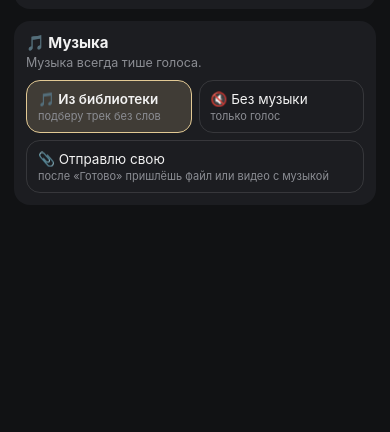
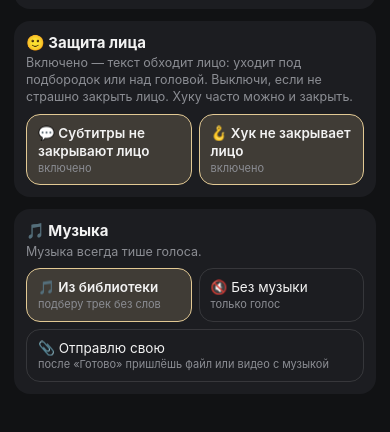
Before and after one commit to ZaKT0B/skleyka-constructor, a plain HTML site: page index.html in a window 390 px wide. Shown: the part 6993-7425 px from the top of the page. Before the commit the page ends 7306 px from the top, so only its background shows below. Drawn offline with nearby package versions, Linux system fonts and the light colour scheme; a web font is replaced by a local one.

Commit message:
Add files via upload

```diff
--- a/index.html
+++ b/index.html
@@ -133,6 +133,8 @@
   </div>
 
   <div class="sec" id="s-fx"><h2>✨ Фишки</h2><p class="h">Можно включить несколько. Нажми — включить и посмотреть пример сверху, нажми ещё раз — выключить.</p><div class="chips" id="fx"></div></div>
+
+  <div class="sec" id="s-face"><h2>🙂 Защита лица</h2><p class="h">Включено — текст обходит лицо: уходит под подбородок или над головой. Выключи, если не страшно закрыть лицо. Хуку часто можно и закрыть.</p><div class="chips" id="face"></div></div>
 
   <div class="sec" id="s-music"><h2>🎵 Музыка</h2><p class="h">Музыка всегда тише голоса.</p><div class="chips" id="music"></div></div>
 
@@ -911,6 +913,7 @@ try {   // настройки из бота (прошлый свой стиль)
 cfg.sub = Object.assign({ ref: "", font: "sf", anim: "one", case: "lower", size: 1, color: "#F7F2E8" }, cfg.sub || {});
 cfg.ins = Object.assign({ look: "frame", anim: "pop" }, cfg.ins || {});
 cfg.fx = cfg.fx || {};
+cfg.face = Object.assign({ sub: true, hook: true }, cfg.face || {});
 cfg.music = ["lib", "none", "own"].includes(cfg.music) ? cfg.music : "lib";
 cfg.hw = cfg.hw || "long"; cfg.hpos = cfg.hpos || "top";
 
@@ -977,6 +980,21 @@ function toggles() {
   el.querySelectorAll(".am").forEach((b) => b.classList.toggle("on", !!cfg.fx[b.dataset.v]));
 }
 
+// защита лица отдельно для субтитров и хука (26.11.2026, Вадим: «на хук часто можно не включать»): включено по умолчанию, выбор за человеком
+const FACE = [["sub", "💬 Субтитры не закрывают лицо"], ["hook", "🪝 Хук не закрывает лицо"]];
+function faceToggles() {
+  const el = $("face"); el.innerHTML = "";
+  cfg.face = Object.assign({ sub: true, hook: true }, cfg.face || {});
+  FACE.forEach(([k, name]) => {
+    const b = document.createElement("button");
+    const on = cfg.face[k] !== false;
+    b.className = "chip card" + (on ? " on" : "");
+    b.innerHTML = name + `<small>${on ? "включено" : "выключено — может лечь на лицо"}</small>`;
+    b.onclick = () => { cfg.face[k] = !on; haptic(); render(); };
+    el.appendChild(b);
+  });
+}
+
 function render(full = true) {
   const pr = $("presets"); pr.innerHTML = "";
   PRESETS.forEach(([name, hint, c]) => {
@@ -1004,6 +1022,7 @@ function render(full = true) {
   exCards($("palette"), PALETTES, palOf, (v) => { const x = PALETTES.find((q) => q[0] === v); cfg.bg = x[3]; cfg.acc = x[4]; exKind = "cl"; }, "cl_");   // цвет — карточками (25.11.2026)
   exCards($("topic"), TOPICS, () => cfg.topic, (v) => { cfg.topic = v; exKind = "tp"; }, "tp_");   // переходы — карточками с примером (25.11.2026)
   toggles();
+  faceToggles();
   chips($("music"), MUSIC, () => cfg.music, (v) => (cfg.music = v), undefined, true);
   exSync();
   try { localStorage.setItem("skl_cs", JSON.stringify(cfg)); } catch (e) {}
```
